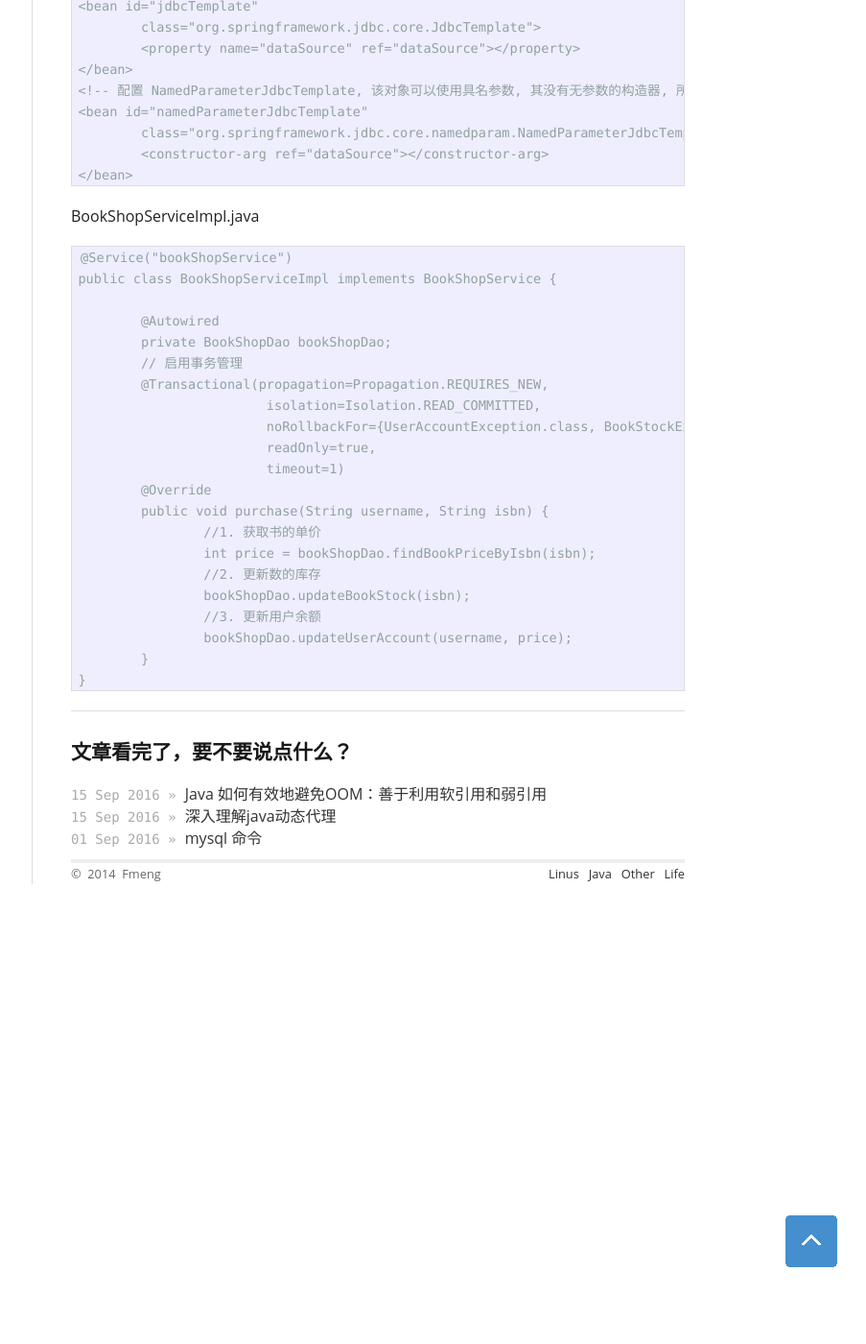
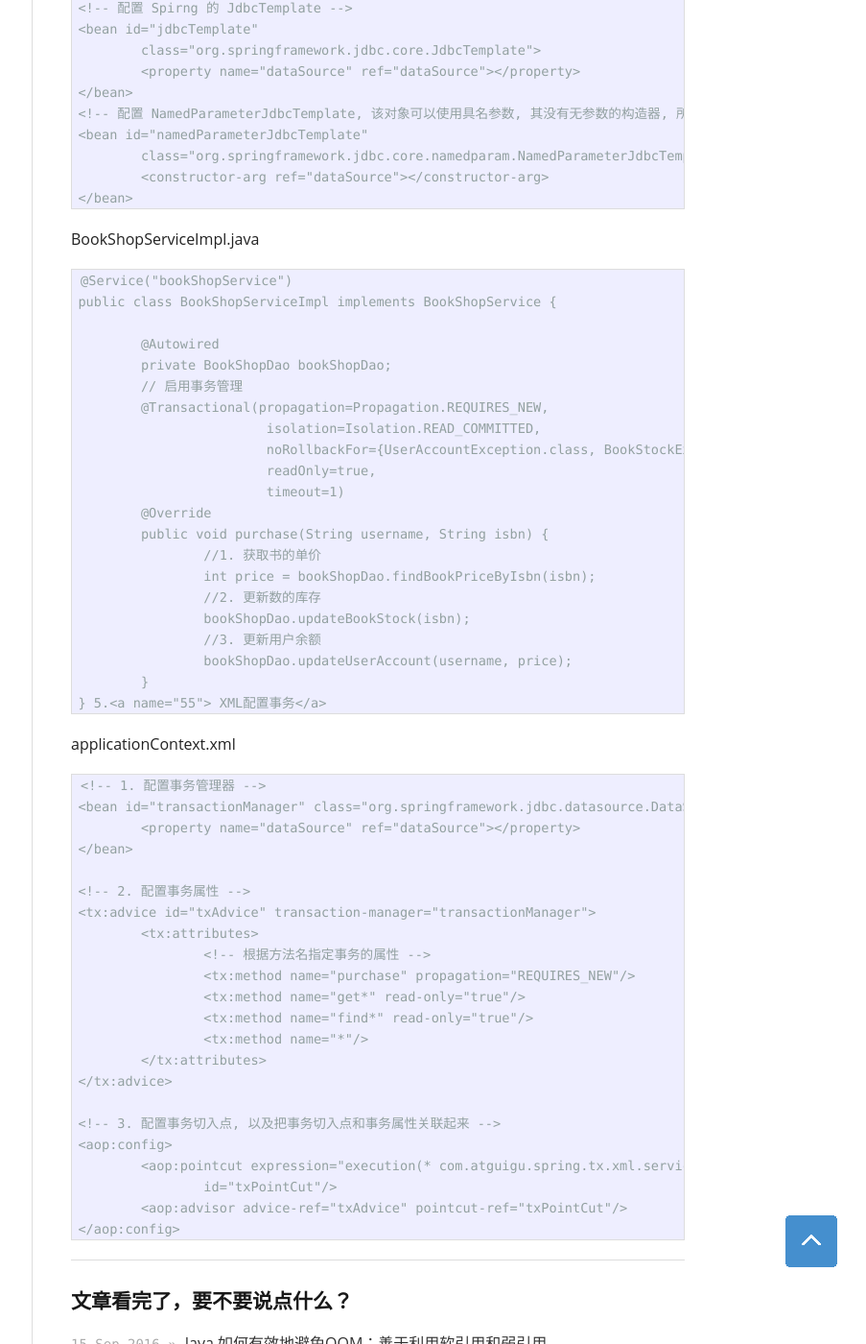
Before and after one commit to fmeng/fmeng.github.io, a Jekyll site: the page built from _posts/2016-08-03-spring-2.md, in a window 1280 px wide and 1400 px high, scrolled down 10638 px. Shown: the whole window at 96% size, without its empty margins (377-1280 px from the left). Built offline with Jekyll 4.4.1, drawn with Linux system fonts in a browser that asks for light colours; Markdown is read by kramdown in place of the engine named in the settings; comment, search, counter and statistics services are not loaded; some of the changed text lies outside the part shown.

Commit message:
xml配置tansacation

```diff
--- a/_posts/2016-08-03-spring-2.md
+++ b/_posts/2016-08-03-spring-2.md
@@ -32,13 +32,14 @@ categories:
 5. <a href="#5">AOP的事务控制</a>
 	1. <a href="#51">事务的四个关键属性(ACID)</a>
 	2. <a href="#52">管理事务的方式</a>
-	3. <a href="#53">注解配置事务</a>
+	3. <a href="#53">Annocation配置事务</a>
 		1. <a href="#531">XML文件的配置</a>
 			1. <a href="#5311">配置事务管理器</a>
 			2. <a href="#532">引用tx的命名空间，注册事务驱动</a>
 		2. <a href="#532">添加事务注解</a>
 		3. <a href="#533">Mysql数据库，事务的隔离级别（补充知识点）</a>
 	4. <a href="#54">代码实现</a>
+	5. <a href="#55">XML配置事务</a>
 
 ----
 
@@ -528,3 +529,29 @@ BookShopServiceImpl.java
 			bookShopDao.updateUserAccount(username, price);
 		}
 	}
+5.<a name="55"> XML配置事务</a>
+
+applicationContext.xml
+
+	<!-- 1. 配置事务管理器 -->
+	<bean id="transactionManager" class="org.springframework.jdbc.datasource.DataSourceTransactionManager">
+		<property name="dataSource" ref="dataSource"></property>
+	</bean>
+
+	<!-- 2. 配置事务属性 -->
+	<tx:advice id="txAdvice" transaction-manager="transactionManager">
+		<tx:attributes>
+			<!-- 根据方法名指定事务的属性 -->
+			<tx:method name="purchase" propagation="REQUIRES_NEW"/>
+			<tx:method name="get*" read-only="true"/>
+			<tx:method name="find*" read-only="true"/>
+			<tx:method name="*"/>
+		</tx:attributes>
+	</tx:advice>
+
+	<!-- 3. 配置事务切入点, 以及把事务切入点和事务属性关联起来 -->
+	<aop:config>
+		<aop:pointcut expression="execution(* com.atguigu.spring.tx.xml.service.*.*(..))"
+			id="txPointCut"/>
+		<aop:advisor advice-ref="txAdvice" pointcut-ref="txPointCut"/>
+	</aop:config>
```
Also changed, not shown: other parts of _posts/2016-08-03-spring-2.md (+1 -1 lines).
